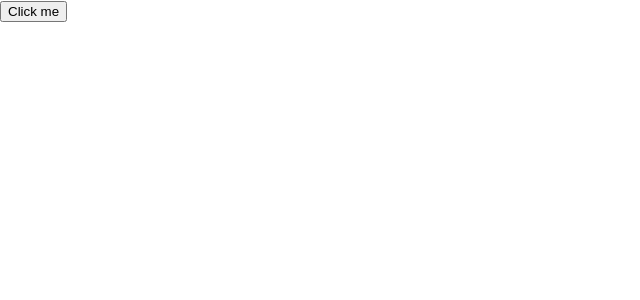
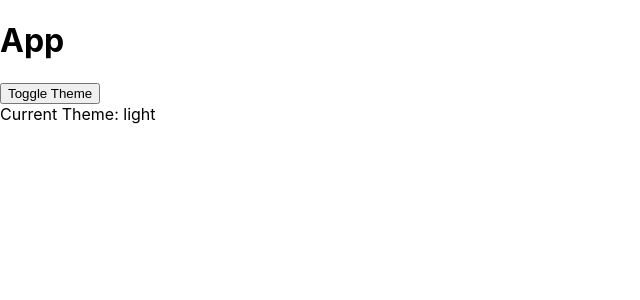
Before and after one commit to AbdullahKhan33/ReactTutorial, a React (Create React App) app: page / in a window 1280 px wide. Shown: the top 300 px of the page, without its empty margins (0-640 px from the left). Built offline with nearby package versions, Linux system fonts and the light colour scheme.

Commit message:
Use Context Hook

```diff
--- a/src/App.js
+++ b/src/App.js
@@ -1,16 +1,36 @@
-import React from 'react';
-import Button from './Button';
+import React, { createContext, useContext, useState } from 'react';
 
-function App() {
-  const handleClick = () => {
-    console.log('Button clicked!');
+// Create a context object
+const ThemeContext = createContext();
+
+const App = () => {
+  const [theme, setTheme] = useState('light');
+
+  const toggleTheme = () => {
+    setTheme((prevTheme) => (prevTheme === 'light' ? 'dark' : 'light'));
   };
 
   return (
+    // Provide the shared data through the Provider
+    <ThemeContext.Provider value={{ theme, toggleTheme }}>
+      <div>
+        <h1>App</h1>
+        <Toolbar />
+      </div>
+    </ThemeContext.Provider>
+  );
+};
+
+const Toolbar = () => {
+  // Consume the shared data using the useContext hook
+  const { theme, toggleTheme } = useContext(ThemeContext);
+
+  return (
     <div>
-      <Button onClick={handleClick} label="Click me" />
+      <button onClick={toggleTheme}>Toggle Theme</button>
+      <div>Current Theme: {theme}</div>
     </div>
   );
-}
+};
 
 export default App;
```
